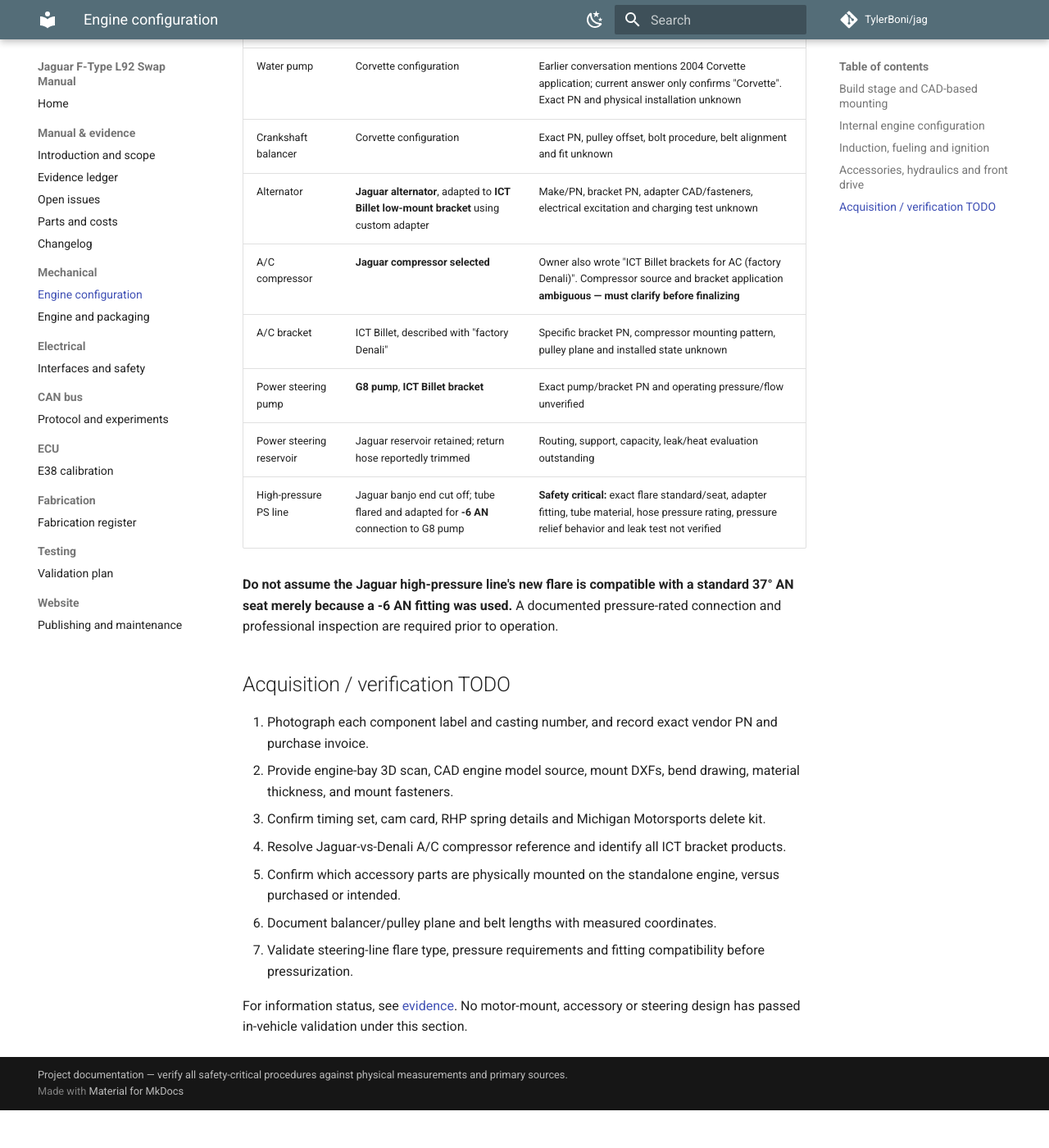
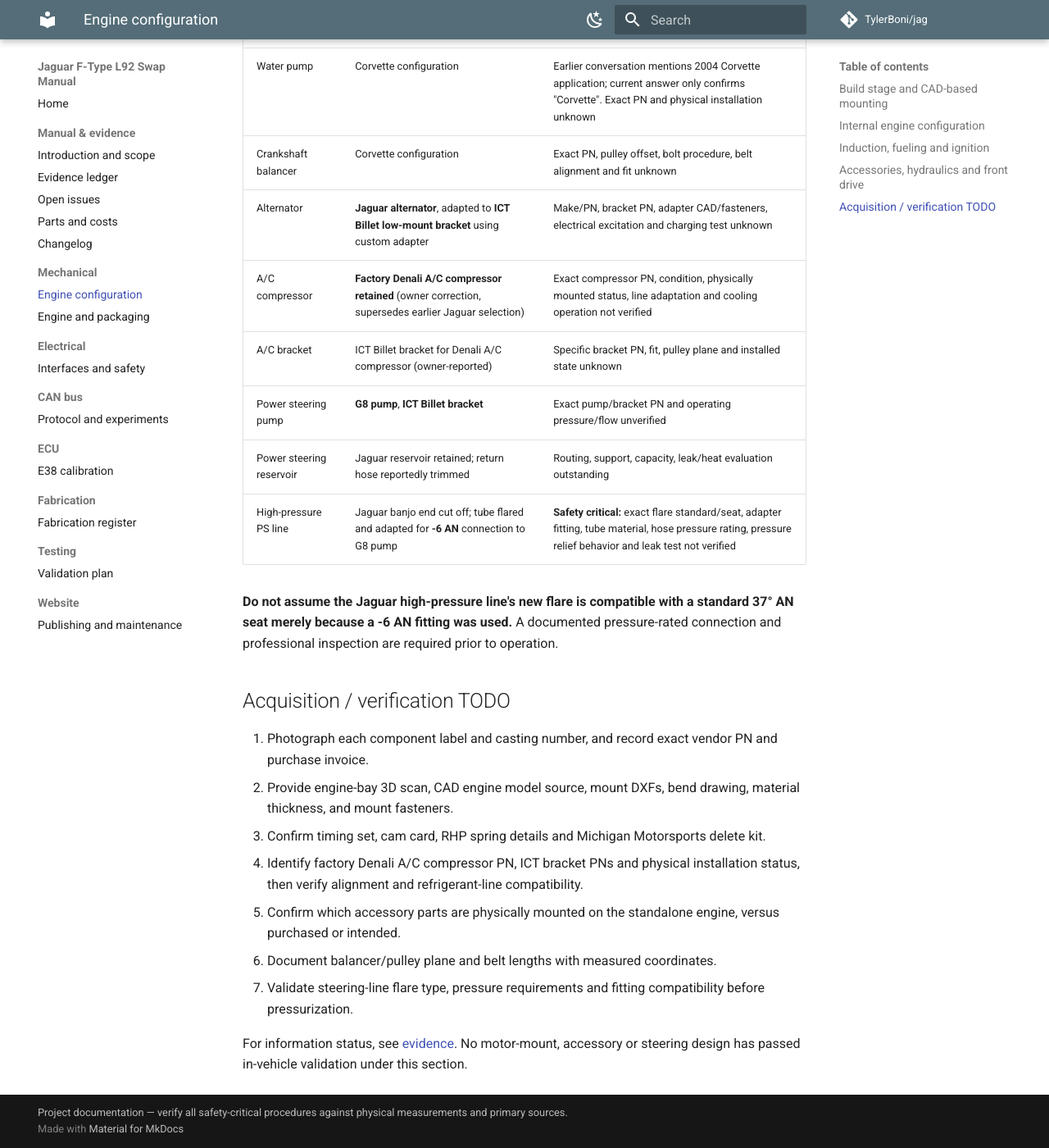
Before and after one commit to TylerBoni/jag, an MkDocs documentation site: the page built from build-manual/docs/mechanical/engine-configuration.md, in a window 1280 px wide and 1400 px high, scrolled down 2018 px. Shown: the whole window at 82% size. Built offline with MkDocs 1.6.1 and Material for MkDocs 9.7.7, drawn with Linux system fonts in a browser that asks for light colours; comment, search, counter and statistics services are not loaded; before the commit the page ends 3372 px from its top, so only the background shows below that.

Commit message:
docs(engine): correct A/C compressor to factory Denali unit

```diff
--- a/build-manual/docs/mechanical/engine-configuration.md
+++ b/build-manual/docs/mechanical/engine-configuration.md
@@ -44,8 +44,8 @@ Previous project discussions described Jaguar intake plumbing and MAF arrangemen
 | Water pump | Corvette configuration | Earlier conversation mentions 2004 Corvette application; current answer only confirms "Corvette". Exact PN and physical installation unknown |
 | Crankshaft balancer | Corvette configuration | Exact PN, pulley offset, bolt procedure, belt alignment and fit unknown |
 | Alternator | **Jaguar alternator**, adapted to **ICT Billet low-mount bracket** using custom adapter | Make/PN, bracket PN, adapter CAD/fasteners, electrical excitation and charging test unknown |
-| A/C compressor | **Jaguar compressor selected** | Owner also wrote "ICT Billet brackets for AC (factory Denali)". Compressor source and bracket application **ambiguous — must clarify before finalizing** |
-| A/C bracket | ICT Billet, described with "factory Denali" | Specific bracket PN, compressor mounting pattern, pulley plane and installed state unknown |
+| A/C compressor | **Factory Denali A/C compressor retained** (owner correction, supersedes earlier Jaguar selection) | Exact compressor PN, condition, physically mounted status, line adaptation and cooling operation not verified |
+| A/C bracket | ICT Billet bracket for Denali A/C compressor (owner-reported) | Specific bracket PN, fit, pulley plane and installed state unknown |
 | Power steering pump | **G8 pump**, **ICT Billet bracket** | Exact pump/bracket PN and operating pressure/flow unverified |
 | Power steering reservoir | Jaguar reservoir retained; return hose reportedly trimmed | Routing, support, capacity, leak/heat evaluation outstanding |
 | High-pressure PS line | Jaguar banjo end cut off; tube flared and adapted for **-6 AN** connection to G8 pump | **Safety critical:** exact flare standard/seat, adapter fitting, tube material, hose pressure rating, pressure relief behavior and leak test not verified |
@@ -57,7 +57,7 @@ Previous project discussions described Jaguar intake plumbing and MAF arrangemen
 1. Photograph each component label and casting number, and record exact vendor PN and purchase invoice.
 2. Provide engine-bay 3D scan, CAD engine model source, mount DXFs, bend drawing, material thickness, and mount fasteners.
 3. Confirm timing set, cam card, RHP spring details and Michigan Motorsports delete kit.
-4. Resolve Jaguar-vs-Denali A/C compressor reference and identify all ICT bracket products.
+4. Identify factory Denali A/C compressor PN, ICT bracket PNs and physical installation status, then verify alignment and refrigerant-line compatibility.
 5. Confirm which accessory parts are physically mounted on the standalone engine, versus purchased or intended.
 6. Document balancer/pulley plane and belt lengths with measured coordinates.
 7. Validate steering-line flare type, pressure requirements and fitting compatibility before pressurization.
```
